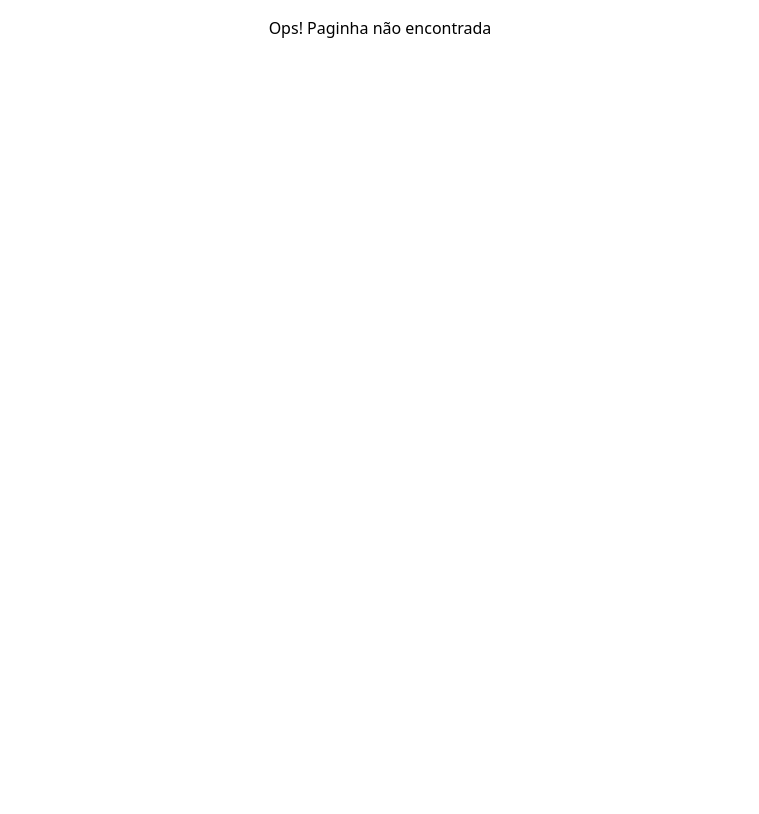
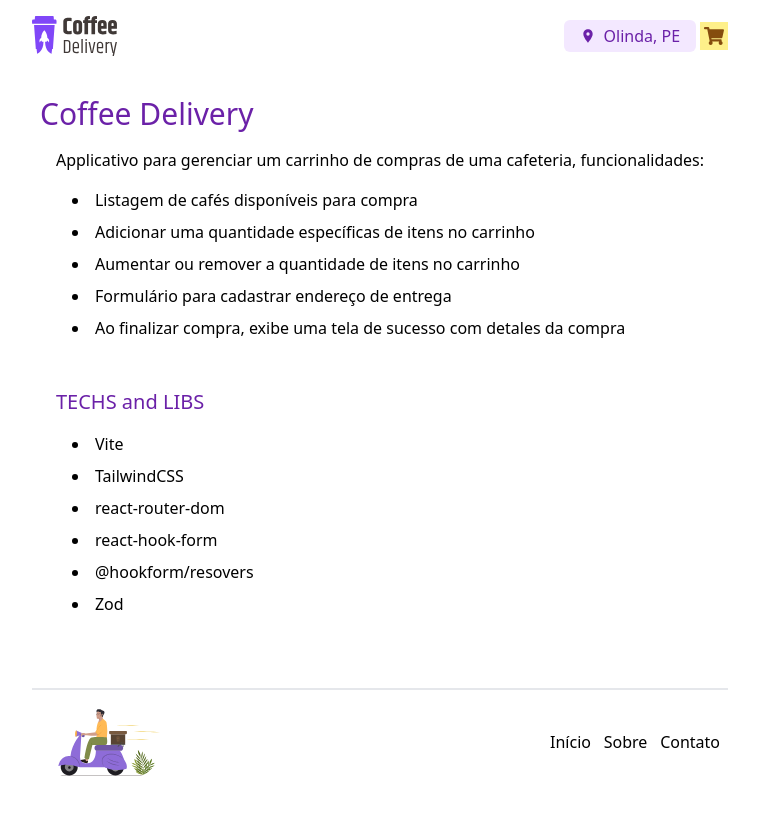
Before and after one commit to brennoclins/coffee-delivery, a React (Vite) app: page /about in a window 1280 px wide. Shown: the top 814 px of the page, without its empty margins (260-1019 px from the left). Built offline with nearby package versions, Linux system fonts and the light colour scheme.

Commit message:
feat: page about the project

```diff
--- a/src/Router.tsx
+++ b/src/Router.tsx
@@ -4,6 +4,8 @@ import { Checkout } from "./pages/Checkout";
 import { Home } from "./pages/Home";
 import { NotFound } from "./pages/NotFound";
 import { Success } from "./pages/Success";
+import { About } from "./pages/About";
+import { Contact } from "./pages/Contact";
 
 export function Router() {
   return (
@@ -12,6 +14,8 @@ export function Router() {
         <Route path="/" element={<Home />} />
         <Route path="/checkout" element={<Checkout />} />
         <Route path="/success" element={<Success />} />
+        <Route path="/about" element={<About />} />
+        <Route path="/contact" element={<Contact />} />
       </Route>
       <Route path="*" element={<NotFound />} />
     </Routes>
--- /dev/null
+++ b/src/components/Footer/footer.module.css
@@ -0,0 +1,50 @@
+.footer {
+  @apply
+  my-8
+  pt-4
+  p-2
+
+  flex
+  justify-between
+  items-center
+
+  border-t-2
+}
+
+.footer img {
+  @apply
+  w-3/12
+  rounded-full
+  -scale-x-100
+}
+
+.footer a {
+  @apply
+  flex
+  hover:scale-105
+
+  transition-all
+}
+
+nav {
+  @apply
+  flex
+  flex-col
+  items-end
+  gap-1
+
+  lg:flex-row
+  lg:justify-between
+  lg:w-3/12
+}
+
+nav a {
+  @apply
+  border-b-2
+  border-transparent
+
+  hover:scale-110
+  hover:border-purple-500
+
+  transition-all
+}
--- /dev/null
+++ b/src/components/Footer/index.tsx
@@ -0,0 +1,26 @@
+import { useContext } from "react";
+import { Link } from "react-router-dom";
+import { MdLocationOn } from "react-icons/md";
+import { FaShoppingCart } from "react-icons/fa";
+
+import { CoffeeContext } from "../../contexts/coffeContext";
+
+import styles from "./footer.module.css";
+
+export function Footer() {
+  const { coffeeOnTheCart, orderIsFinished } = useContext(CoffeeContext);
+  return (
+    <footer className={styles.footer}>
+      <Link to={"/"}>
+        <img src="/page-success/Illustration.svg" alt="Logo" />
+      </Link>
+
+      <nav>
+        <Link to={"/"}>Início</Link>
+        <Link to={"/about"}>Sobre</Link>
+        <Link to={"/contact"}>Contato</Link>
+      </nav>
+
+    </footer>
+  );
+}
--- a/src/layouts/CustomerLayout.tsx
+++ b/src/layouts/CustomerLayout.tsx
@@ -1,11 +1,13 @@
 import { Outlet } from "react-router-dom";
 import { Header } from "../components/Header";
+import { Footer } from "../components/Footer";
 
 export function CustomerLayout() {
   return (
     <div>
       <Header />
       <Outlet />
+      <Footer />
     </div>
   )
 }
--- /dev/null
+++ b/src/pages/About/about.module.css
@@ -0,0 +1,52 @@
+.about {
+  @apply
+  my-8
+  p-2
+  flex
+  flex-col
+}
+
+.aboutTitle {
+  @apply
+  text-3xl
+  text-purple-800
+  font-medium
+}
+
+.aboutDescription,
+.aboutTechs  {
+  @apply
+  p-4
+  flex
+  flex-col
+}
+
+.aboutDescriptionList,
+.aboutTechsList {
+  @apply
+  m-4
+
+  flex
+  flex-col
+  justify-center
+  gap-2
+
+  list-disc
+  list-inside
+}
+
+.aboutTechsTitle {
+  @apply
+  text-xl
+  text-purple-800
+  font-medium
+}
+
+.aboutTechsList li a {
+  @apply
+  hover:text-purple-700
+  hover:font-medium
+  border-b-2
+  border-transparent
+  hover:border-purple-500
+}
--- /dev/null
+++ b/src/pages/About/index.tsx
@@ -0,0 +1,52 @@
+import { Link } from "react-router-dom";
+
+import styles from "./about.module.css";
+
+export function About() {
+  return (
+    <section className={styles.about}>
+      <h1 className={styles.aboutTitle}>Coffee Delivery</h1>
+      <div className={styles.aboutDescription}>
+        <p>
+          Applicativo para gerenciar um carrinho de compras de uma cafeteria,
+          funcionalidades:
+        </p>
+
+        <ul className={styles.aboutDescriptionList}>
+          <li>Listagem de cafés disponíveis para compra</li>
+          <li>Adicionar uma quantidade específicas de itens no carrinho</li>
+          <li>Aumentar ou remover a quantidade de itens no carrinho</li>
+          <li>Formulário para cadastrar endereço de entrega</li>
+          <li>Ao finalizar compra, exibe uma tela de sucesso com detales da compra</li>
+        </ul>
+      </div>
+
+      <div className={styles.aboutTechs}>
+        <h2 className={styles.aboutTechsTitle}>TECHS and LIBS</h2>
+
+        <ul className={styles.aboutTechsList}>
+          <li>
+            <Link to="https://vitejs.dev/">Vite</Link>
+          </li>
+          <li>
+            <Link to="https://tailwindcss.com/">TailwindCSS</Link>
+          </li>
+          <li>
+            <Link to="https://reactrouter.com/en/main">react-router-dom</Link>
+          </li>
+          <li>
+            <Link to="https://react-hook-form.com/">react-hook-form</Link>
+          </li>
+          <li>
+            <Link to="https://github.com/react-hook-form/resolvers">
+              @hookform/resovers
+            </Link>
+          </li>
+          <li>
+            <Link to="https://zod.dev/">Zod</Link>
+          </li>
+        </ul>
+      </div>
+    </section>
+  );
+}
--- a/src/pages/Checkout/index.tsx
+++ b/src/pages/Checkout/index.tsx
@@ -95,7 +95,7 @@ export function Checkout() {
   const isSubmitDisabled = !filledZipCode;
 
   return (
-    <main className={styles.checkout}>
+    <section className={styles.checkout}>
       <form
         className={styles.checkoutForm}
         onSubmit={handleSubmit(handleCreateNewOrder)}
@@ -263,6 +263,6 @@ export function Checkout() {
           </div>
         </section>
       </form>
-    </main>
+    </section>
   );
 }
--- /dev/null
+++ b/src/pages/Contact/index.tsx
@@ -0,0 +1,5 @@
+export function Contact() {
+  return (
+    <h1>Contato</h1>
+  )
+}
```
Also changed, not shown: package.json (+10 -10 lines), 1 other file (tests, documents, lock files or other folders).
